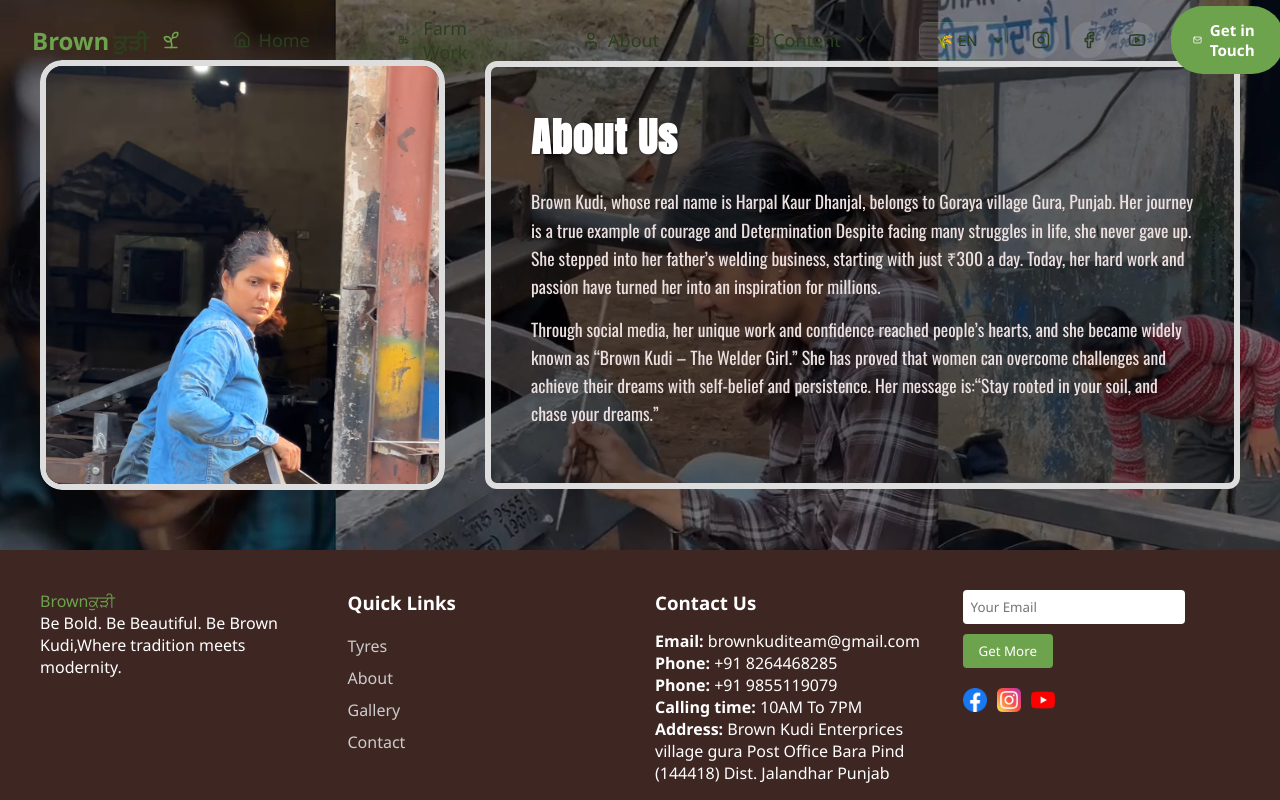
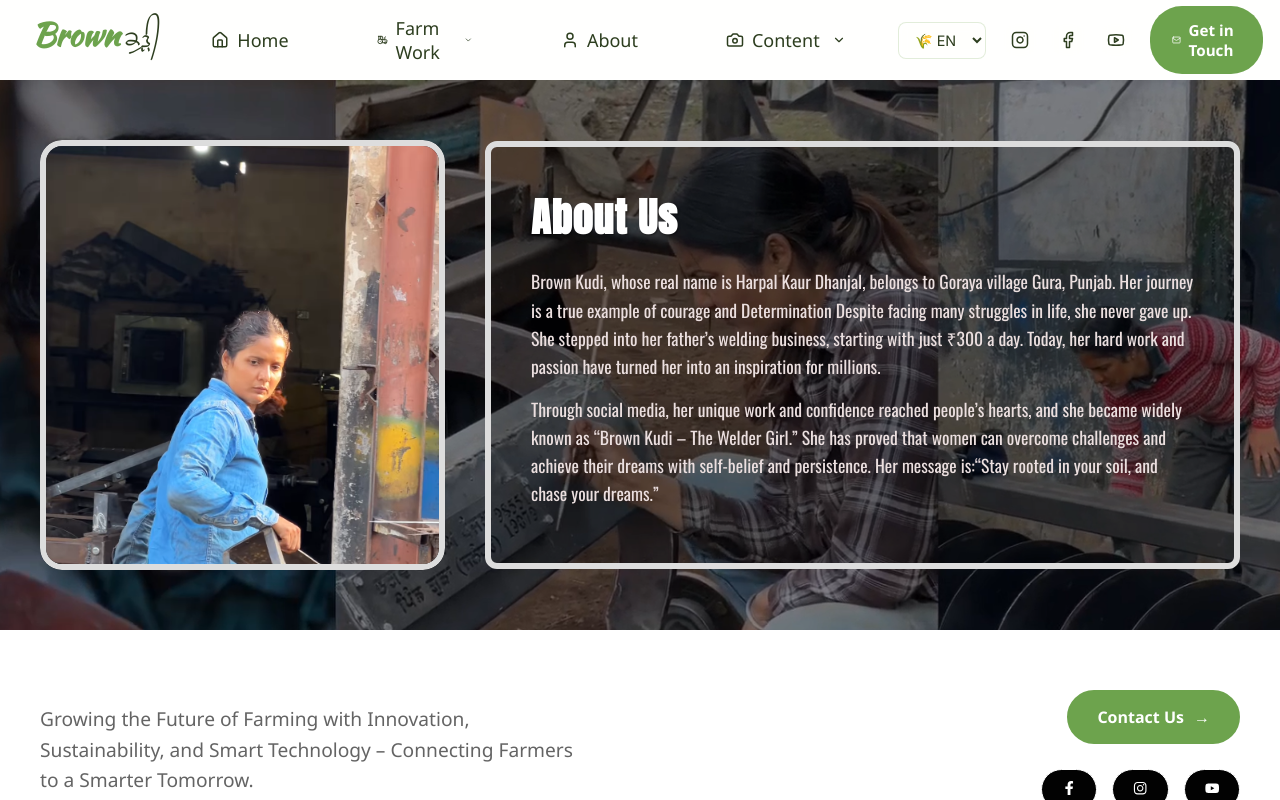
Before and after one commit to akashthanda14/brown-kudi-website, a React (Vite) app: page /about in a window 1280 px wide. Built offline with nearby package versions, Linux system fonts and the light colour scheme.

Commit message:
nav,hero,export,footer,

```diff
--- a/package.json
+++ b/package.json
@@ -17,6 +17,7 @@
     "lucide-react": "^0.542.0",
     "react": "^19.1.1",
     "react-dom": "^19.1.1",
+    "react-icons": "^5.5.0",
     "react-router-dom": "^7.8.2",
     "react-slick": "^0.31.0",
     "slick-carousel": "^1.8.1",
--- a/src/Components/ExportSection.css
+++ b/src/Components/ExportSection.css
@@ -16,7 +16,7 @@
   left: 0;
   width: 100%;
   height: 100%;
-  background: url("/img/exbg1.jpg") no-repeat center center/cover;
+  background: url("/img/IMG_1890.jpg") no-repeat center center/cover;
   filter: blur(5px) brightness(0.8);
   transform: scale(1.1);
   z-index: 0;
--- a/src/Components/Footer.css
+++ b/src/Components/Footer.css
@@ -1,91 +1,170 @@
-
-.footer-logo {
-  height: 50px;
-  text-decoration: none;
-  color: inherit;
+.footer {
+  background: white;
+  color: #000000;
+  padding: 60px 40px 30px;
+  font-family: "Inter", sans-serif;
 }
 
-footer {
-  background-color: #3e2723;
-  color: white;
-  padding: 40px 20px;
-  position: relative;
-  bottom: 0px;
-  left: 0;
-  width: 100%;
+/* ---------- TOP ---------- */
+.footer-top {
+  display: flex;
+  justify-content: space-between;
+  align-items: center;
+  flex-wrap: wrap;
+  gap: 30px;
+  margin-bottom: 50px;
 }
 
-.logo-name {
+.footer-heading {
+  max-width: 550px;
+  font-size: 1.2rem;
+  line-height: 1.6;
+  color: #646464;
+}
+
+.footer-actions {
+  display: flex;
+  flex-direction: column;
+  align-items: flex-end;
+  gap: 25px;
+}
+
+.contact-btn {
+  background: #7BB35C;
+  color: #ffffff;
+  border: none;
+  padding: 14px 28px;
+  border-radius: 999px;
+  font-weight: 600;
+  font-size: 1rem;
+  cursor: pointer;
+  text-decoration: none;
   display: flex;
   align-items: center;
-  justify-content: flex-start;
-  column-gap: 12px;
+  transition: all 0.3s ease;
 }
 
-.footer-container {
-  max-width: 1200px;
-  margin: auto;
-  display: flex;
-  flex-wrap: wrap;
-  justify-content: space-between;
-  gap: 30px;
+.contact-btn span {
+  margin-left: 10px;
+  transition: transform 0.3s ease;
 }
 
-.footer-section {
-  flex: 1;
-  min-width: 250px;
+.contact-btn:hover span {
+  transform: translateX(6px);
 }
 
-.footer-section h3 {
-  margin-bottom: 15px;
+.social-links {
+  display: flex;
+  gap: 15px;
 }
 
-.footer-section ul {
+.social-btn {
+  background: #020202;
+  border: 1px solid #ffffff;
+  padding: 10px 20px;
+  border-radius: 999px;
+  color: #ffffff;
+  font-size: 0.9rem;
+  transition: all 0.3s ease;
+}
+
+.social-btn:hover {
+  background: #7BB35C;
+  color: #fff;
+  transform: translateY(-2px);
+}
+
+/* ---------- MIDDLE ---------- */
+.footer-middle {
+  display: flex;
+  justify-content: space-between;
+  flex-wrap: wrap;
+  gap: 60px;
+  margin-bottom: 50px;
+  border-top: 1px solid #1f1f1f;
+  padding-top: 40px;
+}
+
+.brand-text {
+  font-size: 2rem;
+  font-weight: 700;
+  display: flex;
+  align-items: center;
+  gap: 8px;
+}
+
+.brand-english {
+  font-size: 3rem;
+  font-weight: 100;
+  margin-bottom: 10px;
+  color: #b1b1b1;
+  font-family: "efont";
+}
+
+.brand-punjabi {
+  color: #7BB35C;
+  /* green accent, same as contact button */
+  font-weight: 800;
+  font-family: "pfont";
+  font-size: 3rem;
+
+}
+
+.footer-columns {
+  display: flex;
+  gap: 80px;
+  flex-wrap: wrap;
+}
+
+.footer-columns h3 {
+  margin-bottom: 16px;
+  font-size: 1rem;
+  font-weight: 600;
+  color: #7BB35C;
+
+}
+
+.footer-columns ul {
   list-style: none;
   padding: 0;
-  line-height: 2;
+  margin: 0;
 }
 
-.footer-section ul li a {
-  color: #ccc;
-  text-decoration: none;
-}
-
-.footer-section ul li a:hover {
-  color: white;
-}
-
-.footer-logo {
-  height: 60px;
+.footer-columns ul li {
   margin-bottom: 10px;
 }
 
-.newsletter input[type="email"] {
-  padding: 8px;
-  width: 80%;
-  border: none;
-  border-radius: 4px;
+.footer-columns ul li a {
+  color: #2D3E1F;
+  text-decoration: none;
+  font-size: 0.95rem;
+  transition: color 0.3s ease;
 }
 
-.newsletter button {
-  padding: 8px 16px;
-  margin-top: 10px;
-  background-color: #ff4d4d;
-  border: none;
-  color: white;
-  border-radius: 4px;
-  cursor: pointer;
+.footer-columns ul li a:hover {
+  color: #4A5D3A;
+  text-decoration: underline;
 }
 
-.social-icons img {
-  height: 24px;
-  margin-right: 10px;
+/* ---------- BOTTOM ---------- */
+.footer-bottom {
+  border-top: 1px solid #1f1f1f;
+  padding-top: 20px;
+  display: flex;
+  justify-content: space-between;
+  flex-wrap: wrap;
+  gap: 15px;
+  color: #777;
+  font-size: 0.9rem;
 }
 
-.bottom-footer {
-  text-align: center;
-  margin-top: 40px;
-  border-top: 1px solid #ffffff;
-  padding-top: 20px;
-  color: #aaa;
+.footer-bottom .policies a {
+  margin-left: 20px;
+  color: #777;
+  text-decoration: none;
+  transition: color 0.3s ease;
 }
+
+.footer-bottom .policies a:hover {
+  color: #fff;
+}
--- a/src/Components/Footer.jsx
+++ b/src/Components/Footer.jsx
@@ -1,91 +1,79 @@
 import React from "react";
 import { Link } from "react-router-dom";
-import { useLanguage } from "../context/LanguageContext";
+import { FaFacebookF, FaInstagram, FaYoutube } from "react-icons/fa";
 import "../Components/Footer.css";
-const title = {
-
-    english: "Be Bold. Be Beautiful. Be Brown Kudi,Where tradition meets modernity.",
-    hindi: "साहसी बनो। सुंदर बनो। ब्राउन कुड़ी बनो। जहां परंपरा आधुनिकता से मिलती है।",
-    punjabi: "ਬੋਲਡ ਬਣੋ। ਸੁੰਦਰ ਬਣੋ। ਬ੍ਰਾਊਨ ਕੁੜੀ ਬਣੋ। ਜਿੱਥੇ ਪਰੰਪਰਾ ਅਧੁਨਿਕਤਾ ਨਾਲ ਮਿਲਦੀ ਹੈ।",
-
-};
 
 const Footer = () => {
-    const { language } = useLanguage();
+  return (
+    <footer className="footer">
+      <div className="footer-top">
+        <p className="footer-heading">
+          Growing the Future of Farming with Innovation, Sustainability, and Smart
+          Technology – Connecting Farmers to a Smarter Tomorrow.
+        </p>
 
+        <div className="footer-actions">
+          <Link to="/contact" className="contact-btn">
+              Contact Us <span>→</span>
 
-    return (
-        <footer>
-            <div className="footer-container">
-                {/* Logo & About */}
-                <div className="footer-section">
-                    <div className="logo-name">
+          </Link>
 
-                        <span className="logofirst">
+          <div className="social-links">
+            <a href="#" className="social-btn"><FaFacebookF /></a>
+            <a href="#" className="social-btn"><FaInstagram /></a>
+            <a href="#" className="social-btn"><FaYoutube /></a>
+          </div>
+        </div>
+      </div>
 
-                            Brown<span>ਕੁੜੀ</span>
-                        </span>
-                    </div>
+      <div className="footer-middle">
+  <div className="brand-text">
+    <span className="brand-english">Brown</span>
+    <span className="brand-punjabi">ਕੁੜੀ</span>
+  </div>
 
-                    <p>
-                        {title[language]}
+  <div className="footer-columns">
+    <div>
+      <h3>Company</h3>
+      <ul>
+        <li><Link to="/about">About Us</Link></li>
+        <li><Link to="/tyres"> Tyres & Equipment</Link></li>
+        <li><Link to="/gallery">Our Gallery</Link></li>
+        <li><Link to="/">Social Media</Link></li>
+      </ul>
+    </div>
 
-                    </p>
-                </div>
+    <div>
+      <h3>Solutions</h3>
+      <ul>
+        <li><Link to="/tech">Our Technologies</Link></li>
+        <li><Link to="/precision">Precision Farming</Link></li>
+        <li><Link to="/irrigation">Smart Irrigation</Link></li>
+        <li><Link to="/automation">Automation & AI</Link></li>
+      </ul>
+    </div>
 
-                {/* Useful Links */}
+    <div>
+      <h3>Resources</h3>
+      <ul>
+        <li><Link to="/blog">Blog & News</Link></li>
+        <li><Link to="/case-studies">Case Studies</Link></li>
+        <li><Link to="/reports">Sustainability Reports</Link></li>
+        <li><Link to="/faqs">FAQs</Link></li>
+      </ul>
+    </div>
+  </div>
+</div>
 
-                <div className="footer-section">
-                    <h3>Quick Links</h3>
-                    <ul>
-                        <li>
-                            <Link to="/tyres">Tyres</Link>
-                        </li>
-                        <li>
-                            <Link to="/about">About</Link>
-                        </li>
-                        <li>
-                            <Link to="/gallery">Gallery</Link>
-                        </li>
-                        <li>
-                            <Link to="/contact">Contact</Link>
-                        </li>
-                    </ul>
-                </div>
-
-                {/* Contact Info */}
-                <div className="footer-section">
-                    <h3>Contact Us</h3>
-                    <p> <strong>Email:</strong> brownkuditeam@gmail.com</p>
-                    <p><strong>Phone:</strong> +91 8264468285</p>
-                    <p><strong>Phone:</strong> +91 9855119079</p>
-                    <p><strong>Calling time:</strong> 10AM To 7PM</p>
-                    <p><strong>Address:</strong> Brown Kudi Enterprices village gura Post Office Bara Pind (144418) Dist. Jalandhar Punjab</p>
-                </div>
-
-                <div className="footer-section newsletter">
-                    <form>
-                        <input type="email" placeholder="Your Email" />
-                        <br />
-                        <button type="submit">Get More</button>
-                    </form>
-                    <div className="social-icons" style={{ marginTop: "20px" }}>
-                        <a href="https://www.facebook.com/BrownKudiofficial">
-                            <img src="img/facebook.png" alt="Facebook" />
-                        </a>
-                        <a href="https://www.instagram.com/brown_kudi1/">
-                            <img src="img/instagram.png" alt="Instagram" />
-                        </a>
-                        <a href="http://www.youtube.com/@BrownKudiThewelderGirl">
-                            <img src="img/youtube.png" alt="YouTube" />
-                        </a>
-                    </div>
-                </div>
-            </div>
-
-            <div className="bottom-footer">&copy; 2025 Brown Kudi. All rights reserved.</div>
-        </footer>
-    );
+      <div className="footer-bottom">
+        <p>Brown Kudi © 2024. All rights reserved.</p>
+        <div className="policies">
+          <Link to="/privacy">Privacy & Policy</Link>
+          <Link to="/terms">Terms & Conditions</Link>
+        </div>
+      </div>
+    </footer>
+  );
 };
 
 export default Footer;
--- a/src/Components/Hero.jsx
+++ b/src/Components/Hero.jsx
@@ -216,9 +216,9 @@ const Hero = () => {
               onChange={(e) => setLanguage(e.target.value)}
               aria-label="Language selection"
             >
-              <option value="english">EN</option>
-              <option value="hindi">हि</option>
-              <option value="punjabi">ਪੰ</option>
+              <option value="english">English</option>
+              <option value="hindi">हिन्दी</option>
+              <option value="punjabi">ਪੰਜਾਬੀ</option>
             </select>
           </div>
         </div>
--- a/src/Components/Navbar.css
+++ b/src/Components/Navbar.css
@@ -5,31 +5,51 @@
 /* Custom Properties - Brown Kudi Agricultural Brand System */
 :root {
   /* Agricultural Brand Palette */
-  --clr-primary: #6DA34D;        /* Primary Green - Nature, growth, agriculture */
-  --clr-primary-light: #7BB35C;  /* Lighter green for hover states */
-  --clr-primary-dark: #5A8A41;   /* Darker green for active states */
-  --clr-accent: #C46A3C;         /* Accent Clay - Earth, warmth, harvest */
-  --clr-accent-light: #D47A4F;   /* Lighter clay for hover states */
-  --clr-accent-dark: #A8572F;    /* Darker clay for active states */
-  --clr-neutral: #F5F1E6;        /* Neutral Cream - Clean, organic, minimal */
-  --clr-neutral-light: #FFFEF9;  /* Almost white cream */
-  --clr-neutral-dark: #E8E2D5;   /* Slightly darker cream for borders */
+  --clr-primary: #6DA34D;
+  /* Primary Green - Nature, growth, agriculture */
+  --clr-primary-light: #7BB35C;
+  /* Lighter green for hover states */
+  --clr-primary-dark: #5A8A41;
+  /* Darker green for active states */
+  --clr-accent: #C46A3C;
+  /* Accent Clay - Earth, warmth, harvest */
+  --clr-accent-light: #D47A4F;
+  /* Lighter clay for hover states */
+  --clr-accent-dark: #A8572F;
+  /* Darker clay for active states */
+  --clr-neutral: #F5F1E6;
+  /* Neutral Cream - Clean, organic, minimal */
+  --clr-neutral-light: #FFFEF9;
+  /* Almost white cream */
+  --clr-neutral-dark: #E8E2D5;
+  /* Slightly darker cream for borders */
 
   /* Semantic Colors */
-  --clr-bg: rgba(245, 241, 230, 0.95);     /* Cream with transparency */
+  --clr-bg: rgba(245, 241, 230, 0.95);
+  /* Cream with transparency */
   --clr-bg-transparent: transparent;
-  --clr-bg-overlay: rgba(109, 163, 77, 0.1); /* Green overlay for videos */
-  --clr-text: #2D3E1F;                     /* Dark green for text */
-  --clr-text-light: #4A5D3A;               /* Medium green for secondary text */
-  --clr-text-muted: #6B7A5C;               /* Light green for muted text */
-  --clr-text-inverse: #F5F1E6;             /* Cream text on dark backgrounds */
-  --clr-shadow: rgba(45, 62, 31, 0.15);    /* Dark green shadow */
-  --clr-border: rgba(109, 163, 77, 0.2);   /* Green border */
+  --clr-bg-overlay: rgba(109, 163, 77, 0.1);
+  /* Green overlay for videos */
+  --clr-text: #2D3E1F;
+  /* Dark green for text */
+  --clr-text-light: #4A5D3A;
+  /* Medium green for secondary text */
+  --clr-text-muted: #6B7A5C;
+  /* Light green for muted text */
+  --clr-text-inverse: #F5F1E6;
+  /* Cream text on dark backgrounds */
+  --clr-shadow: rgba(45, 62, 31, 0.15);
+  /* Dark green shadow */
+  --clr-border: rgba(109, 163, 77, 0.2);
+  /* Green border */
 
   /* WCAG 2.2 AA Compliant Text Colors for Video Overlays */
-  --clr-text-video: #FFFFFF;               /* White text on video */
-  --clr-text-video-bg: rgba(45, 62, 31, 0.8); /* Dark green background for text on video */
-  --clr-text-shadow: 2px 2px 4px rgba(0, 0, 0, 0.8); /* Strong shadow for video text */
+  --clr-text-video: #FFFFFF;
+  /* White text on video */
+  --clr-text-video-bg: rgba(45, 62, 31, 0.8);
+  /* Dark green background for text on video */
+  --clr-text-shadow: 2px 2px 4px rgba(0, 0, 0, 0.8);
+  /* Strong shadow for video text */
 
   /* Typography */
   --font-heading: "Playfair Display", serif;
@@ -75,15 +95,15 @@
    ========================================================================== */
 
 .navbar {
-  position: fixed;
+  position: relative;
   top: 0;
   left: 0;
   right: 0;
   z-index: 1000;
-  background: var(--clr-bg-transparent);
+  background-color: rgba(253, 253, 224, 0.055);
   transition: all var(--transition-duration) var(--ease-smooth);
   min-height: var(--navbar-height);
-  backdrop-filter: blur(0px);
+  backdrop-filter: blur(8px);
 }
 
 .navbar--scrolled {
@@ -134,11 +154,15 @@
 
 .navbar__brand-brown {
   color: var(--clr-primary);
+  font-family: "efont";
+  font-size: 2rem;
 }
 
 .navbar__brand-kudi {
   color: var(--clr-text);
-  font-size: 0.9em;
+  font-size: 2rem;
+  font-weight: 400;
+  font-family: "pfont";
 }
 
 .navbar__brand-icon {
@@ -299,6 +323,13 @@
   color: var(--clr-primary);
 }
 
+/* Parent hover hone par dropdown show */
+.navbar__dropdown-container:hover .navbar__dropdown {
+  opacity: 1;
+  visibility: visible;
+  transform: translateX(-50%) translateY(0);
+}
+
 /* ==========================================================================
    RIGHT ACTIONS SECTION
    ========================================================================== */
@@ -365,7 +396,7 @@
 /* Platform-specific hover colors */
 .navbar__social-link[href*="instagram"]:hover,
 .navbar__mobile-social[href*="instagram"]:hover {
-  background: linear-gradient(45deg, #f09433 0%,#e6683c 25%,#dc2743 50%,#cc2366 75%,#bc1888 100%);
+  background: linear-gradient(45deg, #f09433 0%, #e6683c 25%, #dc2743 50%, #cc2366 75%, #bc1888 100%);
 }
 
 .navbar__social-link[href*="facebook"]:hover,
@@ -640,6 +671,7 @@
 
 /* Reduced Motion Support */
 @media (prefers-reduced-motion: reduce) {
+
   *,
   *::before,
   *::after {
--- a/src/Components/Navbar.jsx
+++ b/src/Components/Navbar.jsx
@@ -104,7 +104,6 @@ export default function Navbar() {
               <span className="navbar__brand-brown">Brown</span>
               <span className="navbar__brand-kudi">ਕੁੜੀ</span>
             </span>
-            <Sprout className="navbar__brand-icon" size={20} aria-hidden="true" />
           </Link>
 
           {/* Desktop Navigation */}
@@ -121,56 +120,36 @@ export default function Navbar() {
                   <span>Home</span>
                 </Link>
               </li>
-
               <li className="navbar__item navbar__dropdown-container" role="none">
-                <button
-                  className={`navbar__link navbar__dropdown-trigger ${activeDropdown === 'farm' ? 'navbar__dropdown-trigger--active' : ''}`}
-                  onClick={() => toggleDropdown('farm')}
-                  aria-expanded={activeDropdown === 'farm'}
-                  aria-haspopup="true"
+                <div
+                  className="navbar__link navbar__dropdown-trigger"
                   role="menuitem"
                 >
                   <Tractor className="navbar__link-icon" size={18} aria-hidden="true" />
                   <span>Farm Work</span>
                   <ChevronDown className="navbar__chevron" size={14} aria-hidden="true" />
-                </button>
-                <ul className={`navbar__dropdown ${activeDropdown === 'farm' ? 'navbar__dropdown--visible' : ''}`} role="menu">
+                </div>
+                <ul className="navbar__dropdown" role="menu">
                   <li role="none">
-                    <Link
-                      to="/tyres"
-                      className="navbar__dropdown-link"
-                      onClick={() => { setActiveDropdown(null); closeMenu(); }}
-                      role="menuitem"
-                    >
+                    <Link to="/tyres" className="navbar__dropdown-link" role="menuitem">
                       <Sprout size={16} aria-hidden="true" />
                       Tyres & Equipment
                     </Link>
                   </li>
                   <li role="none">
-                    <Link
-                      to="/about"
-                      className="navbar__dropdown-link"
-                      onClick={() => { setActiveDropdown(null); closeMenu(); }}
-                      role="menuitem"
-                    >
+                    <Link to="/about" className="navbar__dropdown-link" role="menuitem">
                       <Wrench size={16} aria-hidden="true" />
                       About Brown Kudi
                     </Link>
                   </li>
                   <li role="none">
-                    <Link
-                      to="/contact"
-                      className="navbar__dropdown-link"
-                      onClick={() => { setActiveDropdown(null); closeMenu(); }}
-                      role="menuitem"
-                    >
+                    <Link to="/contact" className="navbar__dropdown-link" role="menuitem">
                       <Wheat size={16} aria-hidden="true" />
                       Get In Touch
                     </Link>
                   </li>
                 </ul>
               </li>
-
               <li className="navbar__item" role="none">
                 <Link
                   to="/about"
```
Also changed, not shown: src/Components/Hero.css (+95 -56 lines), 2 other files (tests, documents, lock files or other folders).
